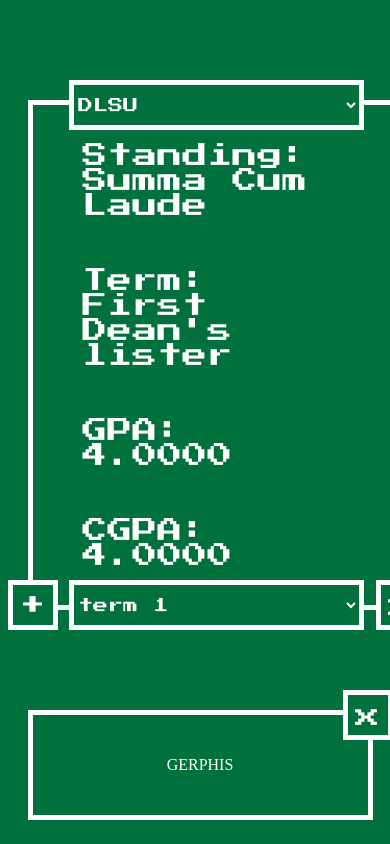
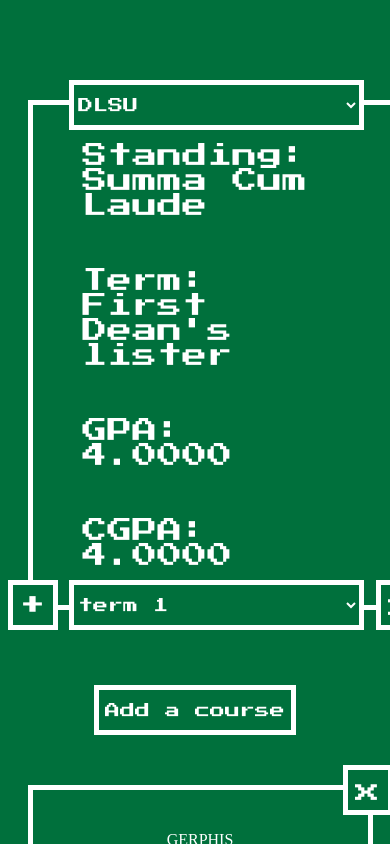
Before and after one commit to enricosebastian/gpa-calculator-ph-next.js, a Next.js app: page / in a window 390 px wide. Shown: the top 844 px of the page. Built offline with nearby package versions, Linux system fonts and the light colour scheme.

Commit message:
Integrated add course button on mobile

```diff
--- a/_components/CompactMain/CompactMain.module.scss
+++ b/_components/CompactMain/CompactMain.module.scss
@@ -5,6 +5,7 @@
     height: 500px;
     padding-left: 50px;
     padding-right: 50px;
+    margin-bottom: 75px;
 
     .content {
         width: 100%;
@@ -17,3 +18,13 @@
     }
 
 }
+
+.button_area {
+    display: flex;
+    align-items: center;
+    justify-content: space-around;
+
+    margin-bottom: 50px;
+
+    gap: 30px;
+}
--- a/_components/CompactMain/CompactMain.tsx
+++ b/_components/CompactMain/CompactMain.tsx
@@ -69,6 +69,11 @@
                 <div className={styles.content}>CGPA: {my_calculator.getScore(courses)}</div>
             </RetroDiv>
 
+            <div className={styles.button_area}>
+                <RetroButton>Add a course</RetroButton>
+            </div>
+
+
             {retroDivCourses}
         </>
     );
```
